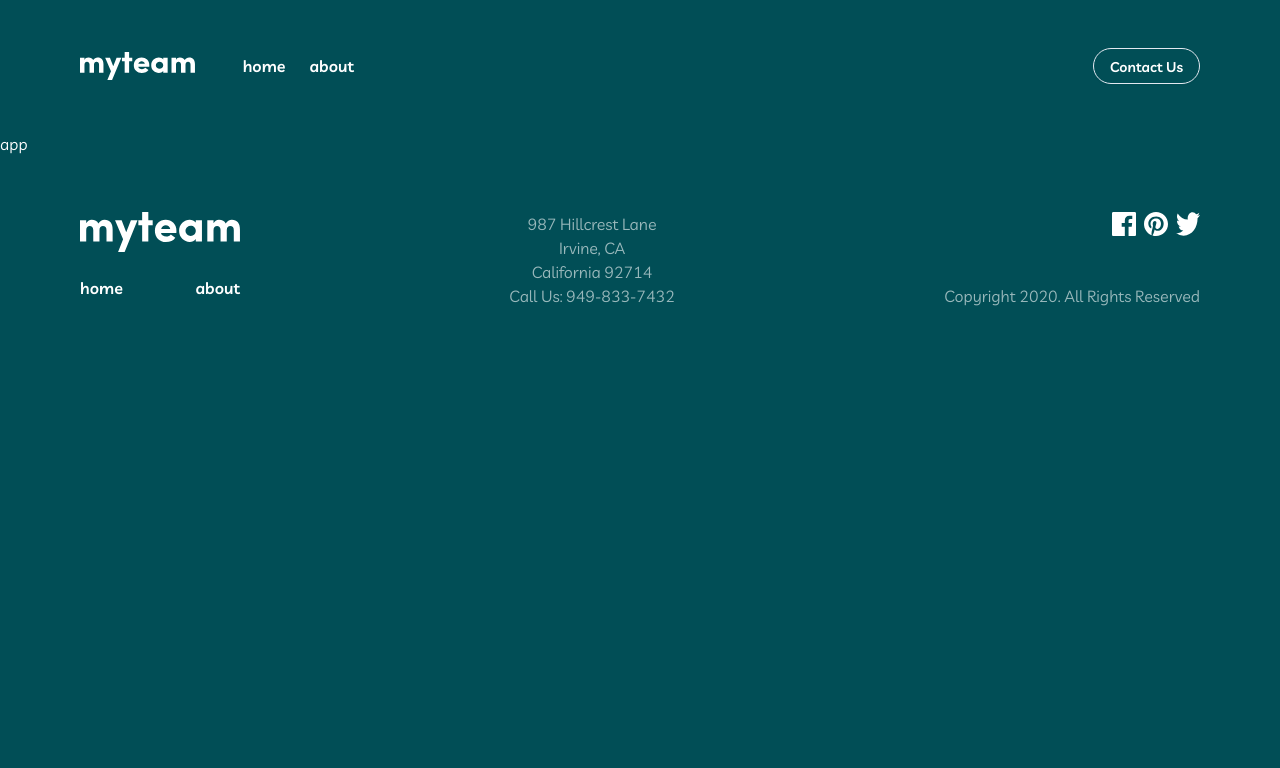
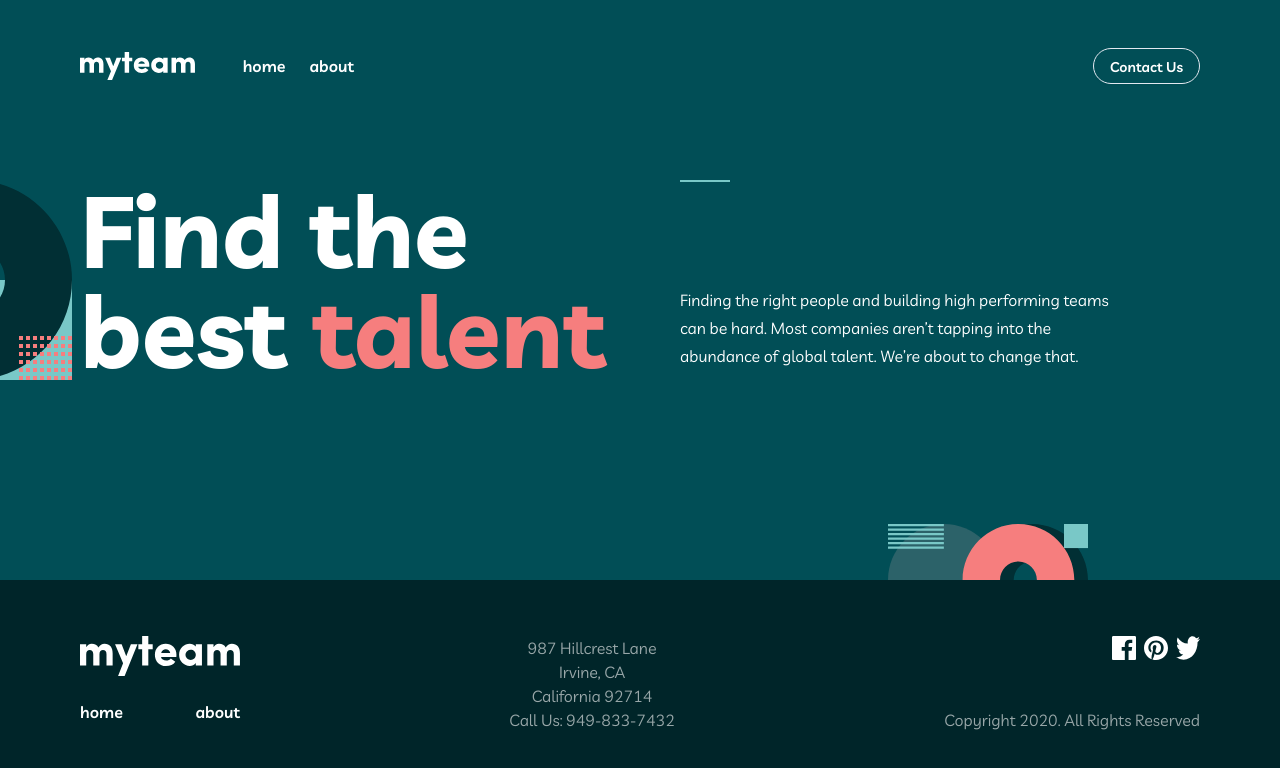
Before and after one commit to d-zucho/myteam-challenge24, a Next.js app: page / in a window 1280 px wide. Shown: the top 768 px of the page. Built offline with nearby package versions, Linux system fonts and the light colour scheme.

Commit message:
add hero section

```diff
--- a/src/app/page.tsx
+++ b/src/app/page.tsx
@@ -1,9 +1,9 @@
-import Image from 'next/image'
+import Hero from '@/components/Hero'
 
 export default function Home() {
   return (
     <main>
-      <p>app</p>
+      <Hero />
     </main>
   )
 }
--- a/src/components/MobileMenu.tsx
+++ b/src/components/MobileMenu.tsx
@@ -16,15 +16,25 @@ export default function MobileMenu({}: Props) {
         <SheetContent className='bg-policeBlue w-[350px] text-center pt-20'>
           <div className='space-y-10'>
             <div className='font-semibold flex flex-col space-y-6'>
-              <Link href='/'>home</Link>
-              <Link href='/'>about</Link>
+              <Link
+                href='/'
+                className='hover:scale-105 transition-all hover:text-lightCoral'
+              >
+                home
+              </Link>
+              <Link
+                href='/'
+                className='hover:scale-105 transition-all hover:text-lightCoral'
+              >
+                about
+              </Link>
             </div>
             <SheetClose>
               <Link
                 href={'/contact'}
                 className={cn(
                   buttonVariants({ variant: 'outline' }),
-                  'bg-transparent rounded-full font-semibold mx-auto px-8 border-2'
+                  'bg-transparent rounded-full font-semibold mx-auto px-8 border-2 hover:bg-lightCoral hover:border-lightCoral hover:text-white transition-all hover:scale-105'
                 )}
               >
                 Contact Us
--- a/src/components/hero.tsx
+++ b/src/components/hero.tsx
@@ -0,0 +1,49 @@
+import Image from 'next/image'
+import MaxWidthWrapper from './MaxWidthWrapper'
+
+const Hero = () => {
+  return (
+    <section id='hero' className='h-[400px] relative'>
+      <MaxWidthWrapper>
+        <div className='grid grid-cols-1 lg:grid-cols-2 gap-4 lg:gap-0 text-center'>
+          <div>
+            <h1 className='text-[40px] md:text-[64px] lg:text-[80px] xl:text-[100px] font-bold leading-  10 md:leading-[56px] lg:text-left lg:leading-[100px]'>
+              Find the <br /> best{' '}
+              <span className=' text-lightCoral'>talent</span>
+            </h1>
+          </div>
+          <div className='flex flex-col justify-between pl-10 max-h-[190px]'>
+            <div className='hidden lg:block lg:border-t-2 w-[50px] lg:border-raptureBlue' />
+            <p className='font-semi-bold max-w-md text-center leading-7 mx-auto lg:mx-0 lg:text-left'>
+              Finding the right people and building high performing teams can be
+              hard. Most companies aren’t tapping into the abundance of global
+              talent. We’re about to change that.
+            </p>
+          </div>
+        </div>
+        <div>
+          <Image
+            src='/assets/bg-pattern-home-1.svg'
+            alt='pattern'
+            height={200}
+            width={200}
+            aria-hidden={true}
+            className='top-0 -left-32 hidden lg:block absolute'
+          />
+        </div>
+        <div>
+          <Image
+            src={'/assets/bg-pattern-home-2.svg'}
+            alt='pattern'
+            height={200}
+            width={200}
+            aria-hidden={true}
+            className='absolute bottom-0 mx-auto right-[15%]'
+          />
+        </div>
+      </MaxWidthWrapper>
+    </section>
+  )
+}
+
+export default Hero
--- a/src/components/layout/Footer.tsx
+++ b/src/components/layout/Footer.tsx
@@ -5,7 +5,7 @@ import { FooterSocials } from '../Socials'
 
 const Footer = () => {
   return (
-    <footer className='py-14'>
+    <footer className='py-14 bg-darkGreen'>
       <MaxWidthWrapper>
         <div
           id='footer-container'
--- a/src/components/layout/Header.tsx
+++ b/src/components/layout/Header.tsx
@@ -7,7 +7,7 @@ import MobileMenu from '../MobileMenu'
 
 const Header = () => {
   return (
-    <header>
+    <header className='pb-12'>
       <MaxWidthWrapper>
         <div className='flex items-center justify-between py-12'>
           <div className='flex justify-between items-center w-full'>
```
